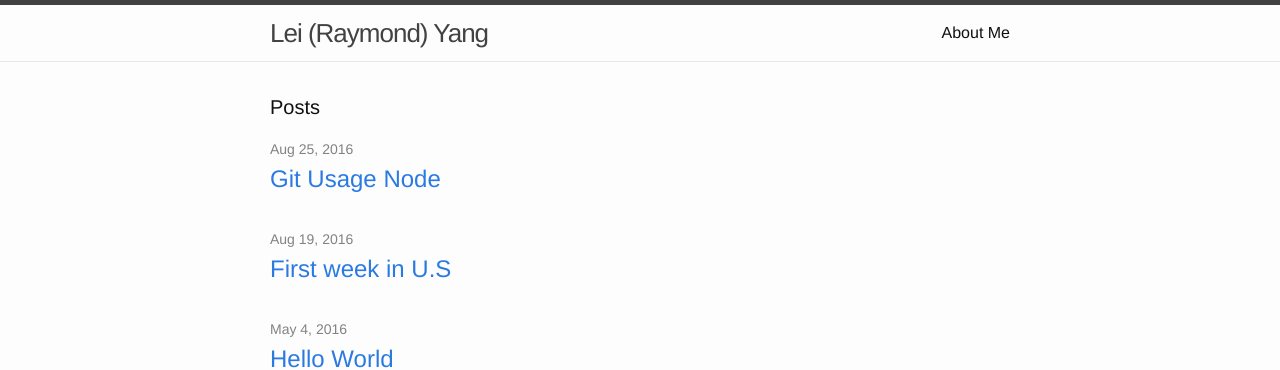
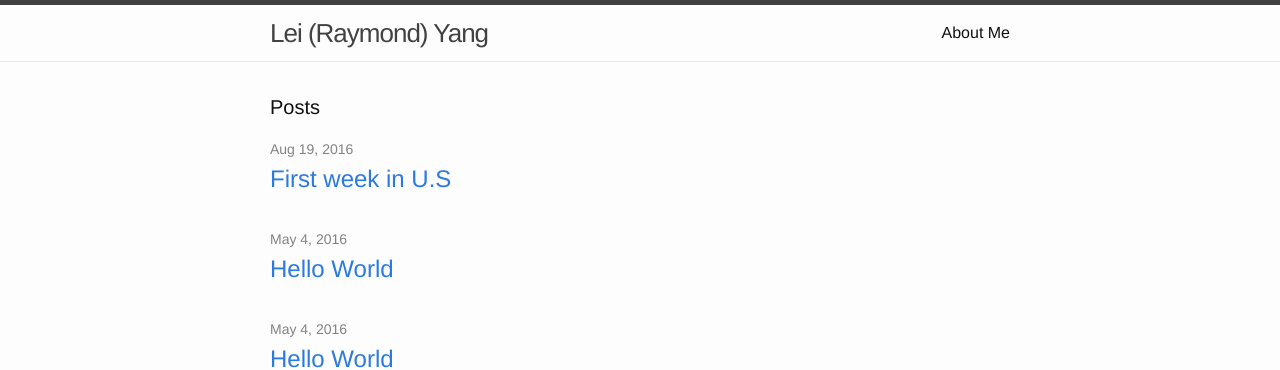
Before and after one commit to Ray-Young/ray-young.github.io, a Jekyll site: the page built from index.html, in a window 1280 px wide. Shown: the top 370 px of the page. Built offline with Jekyll 4.4.1, drawn with Linux system fonts in a browser that asks for light colours.

Commit message:
Update git usage note

```diff
--- a/_posts/2016-08-25-git-usage-note.md
+++ b/_posts/2016-08-25-git-usage-note.md
@@ -1,8 +1,8 @@
 ---
-Layout:    post
-title:     "Git Usage Node"
-date:      2016-08-25
-comment:   true
+layout:    post
+title:     "Hello World"
+date:      2016-05-04
+comments:  true
 
 ---
 
```
